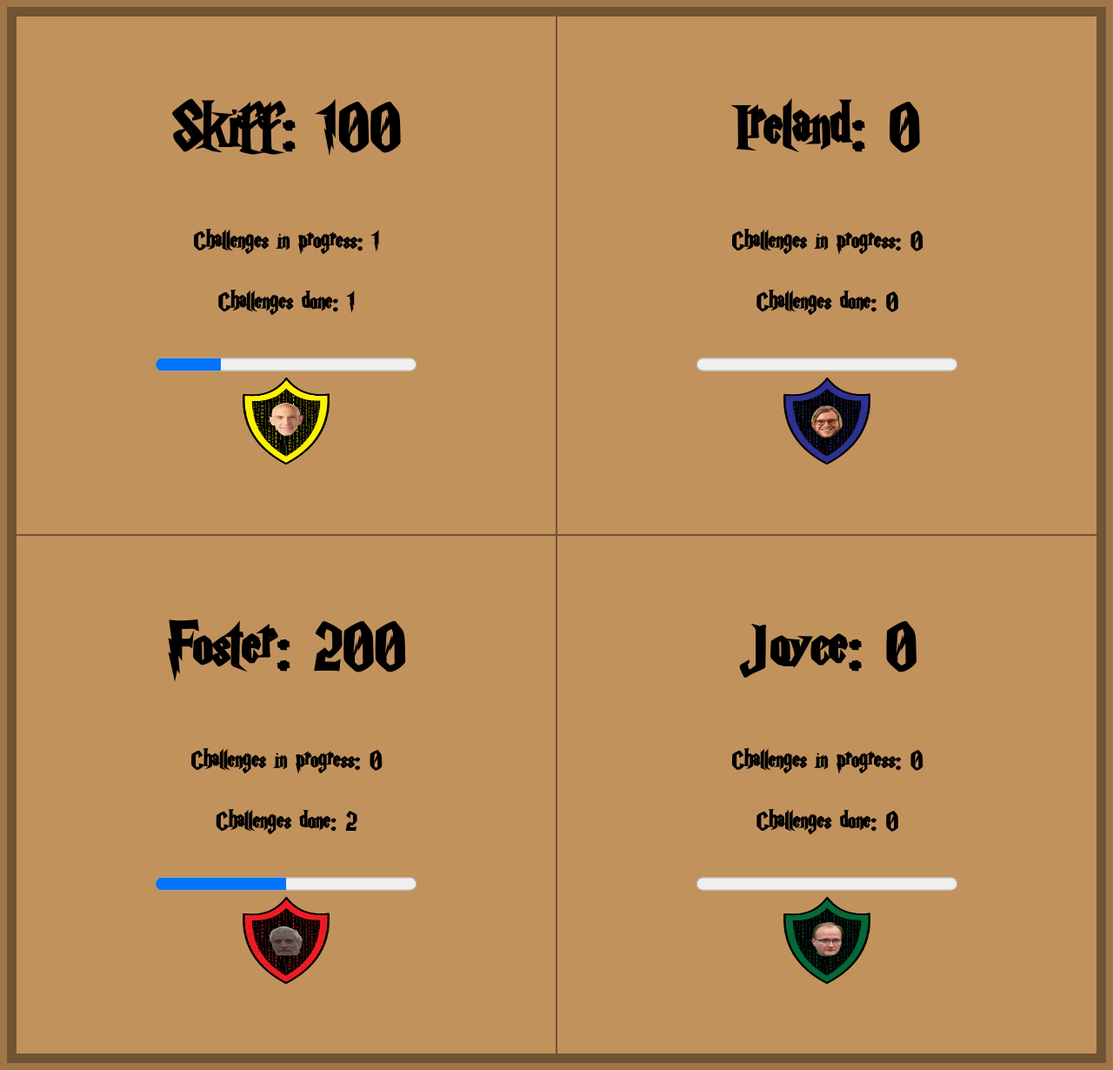
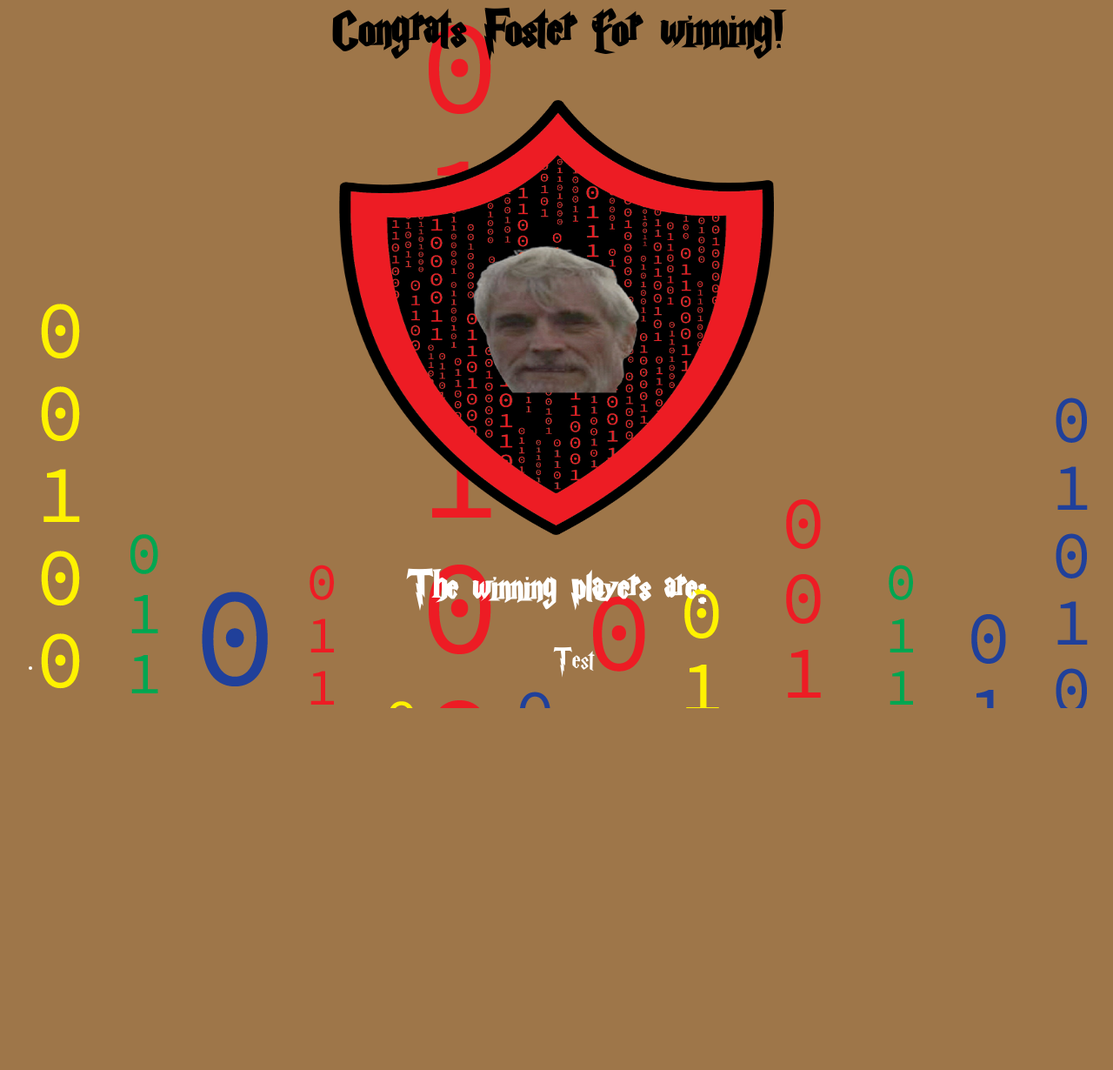
Before and after one commit to SomethingGeneric/fctfd, a Flask app: page /scoreboard in a window 1280 px wide. Shown: the whole page at 87% size. After the commit the page ends 814 px from the top, so only its background shows below. Run offline with Flask 3, Linux system fonts and the light colour scheme.

Commit message:
improve the styling generally and make the "congrats" page baller

```diff
--- a/db/teams.yaml
+++ b/db/teams.yaml
@@ -16,12 +16,14 @@
 - challenges-complete:
   - Test Challenge 1
   - Test Challenge 3
+  - Test Challenge 2
+  - Test Challenge 4
   challenges-working: []
   logo-path: RedGinterShiled.png
   name: Foster
   players:
   - Test
-  score: '200'
+  score: '400'
 - challenges-complete: []
   challenges-working: []
   logo-path: GreenEastmanShield.png
--- a/server.py
+++ b/server.py
@@ -124,7 +124,7 @@ def scoreboard():
     for team in teams:
         if int(team["score"]) == int(max_points):
             return render_template(
-                "won.html", team_name=team["name"], players=team["players"]
+                "won.html", team_name=team["name"], players=team["players"], team=team, team_logo="/static/"+team["logo-path"]
             )
 
     sb_html = '<div class="grid-container">'
--- a/static/style.css
+++ b/static/style.css
@@ -39,3 +39,15 @@ h3 {
 p {
     font-size: 2.2em;
 }
+
+label {
+    font-size: 2.2em;
+}
+
+a {
+    font-size: 2.2em;
+}
+
+p a {
+    font-size: 1em;
+}
--- a/templates/admin_team.html
+++ b/templates/admin_team.html
@@ -8,7 +8,7 @@
     <p>Members:</p>
     <ul>
     {% for member in members %}
-        <li>{{ member }}</li>
+        <li><p>{{ member }}</p></li>
     {% endfor %}
     </ul>
     <hr/>
@@ -17,7 +17,7 @@
 <p>Completed challenges:</p>
 <ul>
     {% for challenge in challenges_done %}
-        <li>{{ challenge }}</li>
+        <li><p>{{ challenge }}</p></li>
     {% endfor %}
 </ul>
 <hr/>
--- a/templates/team_prog.html
+++ b/templates/team_prog.html
@@ -1,5 +1,5 @@
 <div class="team_box">
-    <h3>{{ team['name'] }}: {{ team['score'] }}</h3>
+    <h3>{{ team['name'] }}: {{ team['score'] }}pts</h3>
     {% if team['challenges-working'] %}
         <h4>Challenges in progress: {{ team['challenges-working']|length }}</h4>
     {% else %}
--- a/templates/won.html
+++ b/templates/won.html
@@ -1,16 +1,34 @@
 <html>
     <head>
-        <title>GREAT SUCCESS</title>
+        <title>CONGRATS {{ team_name }}</title>
         <link rel="stylesheet" href="/static/style.css">
         <link rel="icon" type="image/x-icon" href="/static/favicon.ico">
+        <style>
+            body {
+                text-align: center;
+                background-image: url("/static/boonary.png");
+            }
+            .pcontainer {
+                color: white;
+            }
+        </style>
     </head>
     <body>
+        <div class="container">
+            <div class="vertical-center">
                 <h1>Congrats {{team_name}} for winning!</h1>
+                <img src="{{ team_logo }}" alt="{{ team['name'] }}" width="500" height="500">
                 {% if players %}
+                <div class="pcontainer">
                     <h2>The winning players are:</h2>
+                    <ul>
                     {% for player in players %}
-                <p>{{player}}</p>
+                        <li><p>{{player}}</p></li>
                     {% endfor %}
+                    </ul>
+                </div>
                 {% endif %}
+            </div>
+        </div>
     </body>
 </html>
```
Also changed, not shown: static/boonary.png (added). Lines whose indentation alone changed are shown as unchanged.
